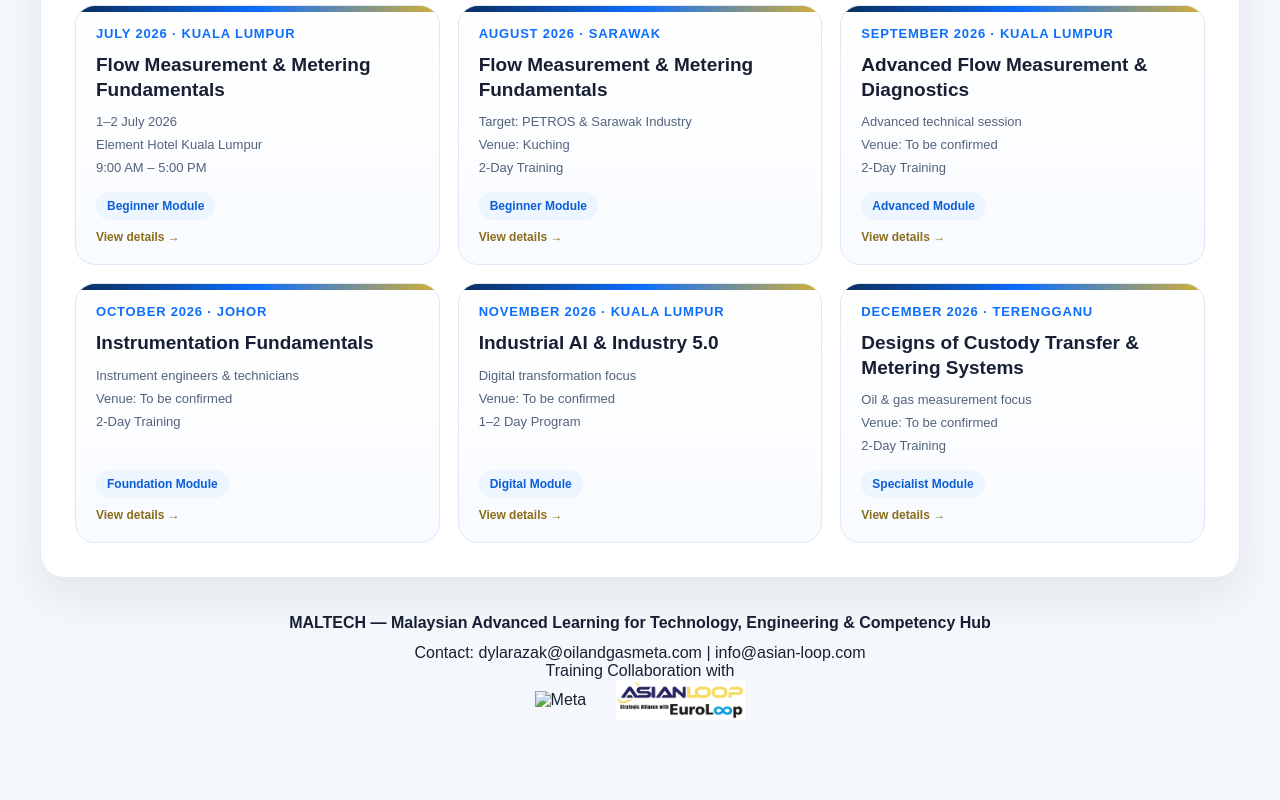
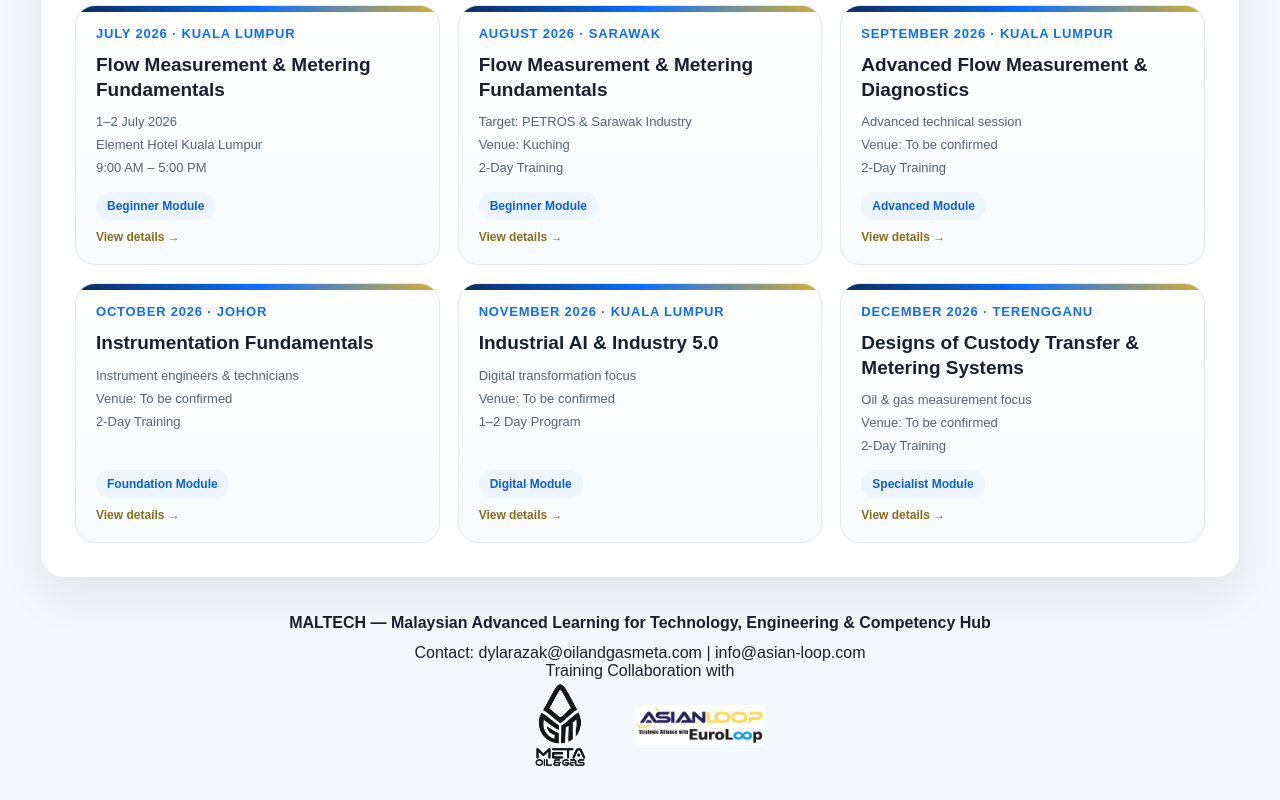
Before and after one commit to Zux12/asianloop-public, a website: page public/maltech-series.html in a window 1280 px wide. Shown: the part 492-1292 px from the top of the page. Before the commit the page ends 1242 px from the top, so only its background shows below. Drawn offline with Linux system fonts and the light colour scheme.

Commit message:
Update maltech-series.html

```diff
--- a/public/maltech-series.html
+++ b/public/maltech-series.html
@@ -594,7 +594,7 @@
 
 <div style="display:flex; justify-content:center; align-items:center; gap:30px;">
 
-  <img src="/assets/img/meta logo.jpeg"
+  <img src="/assets/img/meta-logo.png"
        alt="Meta"
        style="max-height:90px; width:auto;">
 
```
